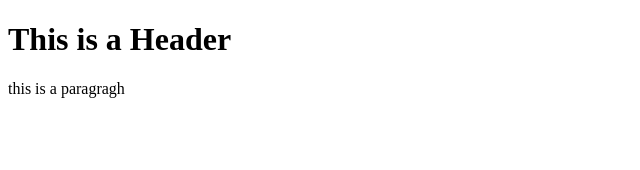
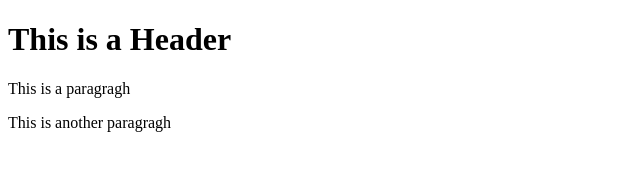
Before and after one commit to jessek206/git-test, a plain HTML site: page index.html in a window 1280 px wide. Shown: the whole page, without its empty margins (0-640 px from the left). Drawn offline with Linux system fonts and the light colour scheme.

Commit message:
Third commit

```diff
--- a/index.html
+++ b/index.html
@@ -2,6 +2,7 @@
 <html lang="en">
 <body>
     <h1>This is a Header</h1>
-    <p>this is a paragragh</p>
+    <p>This is a paragragh</p>
+    <p>This is another paragragh</p>
 </body>
 </html>
```
